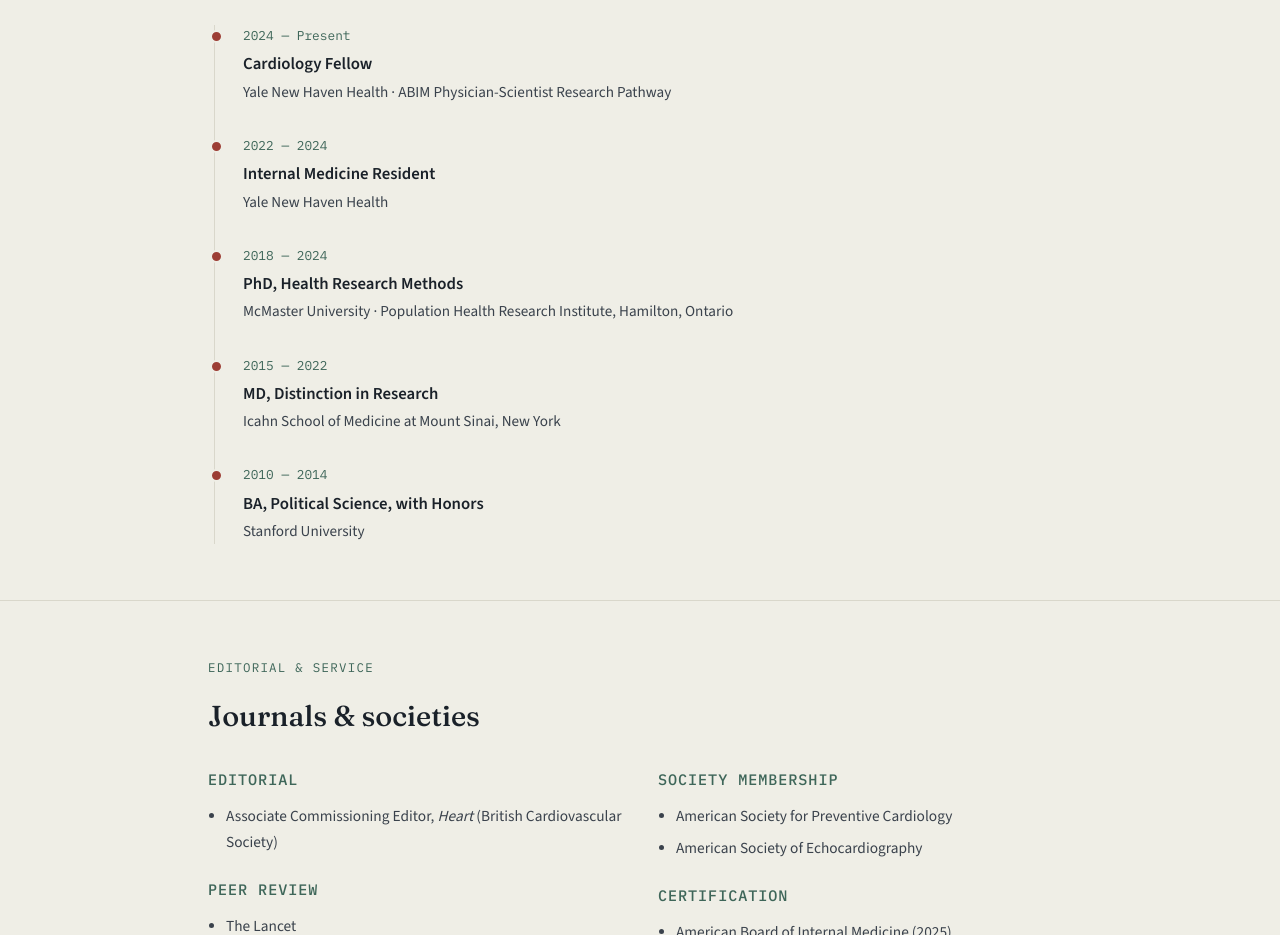
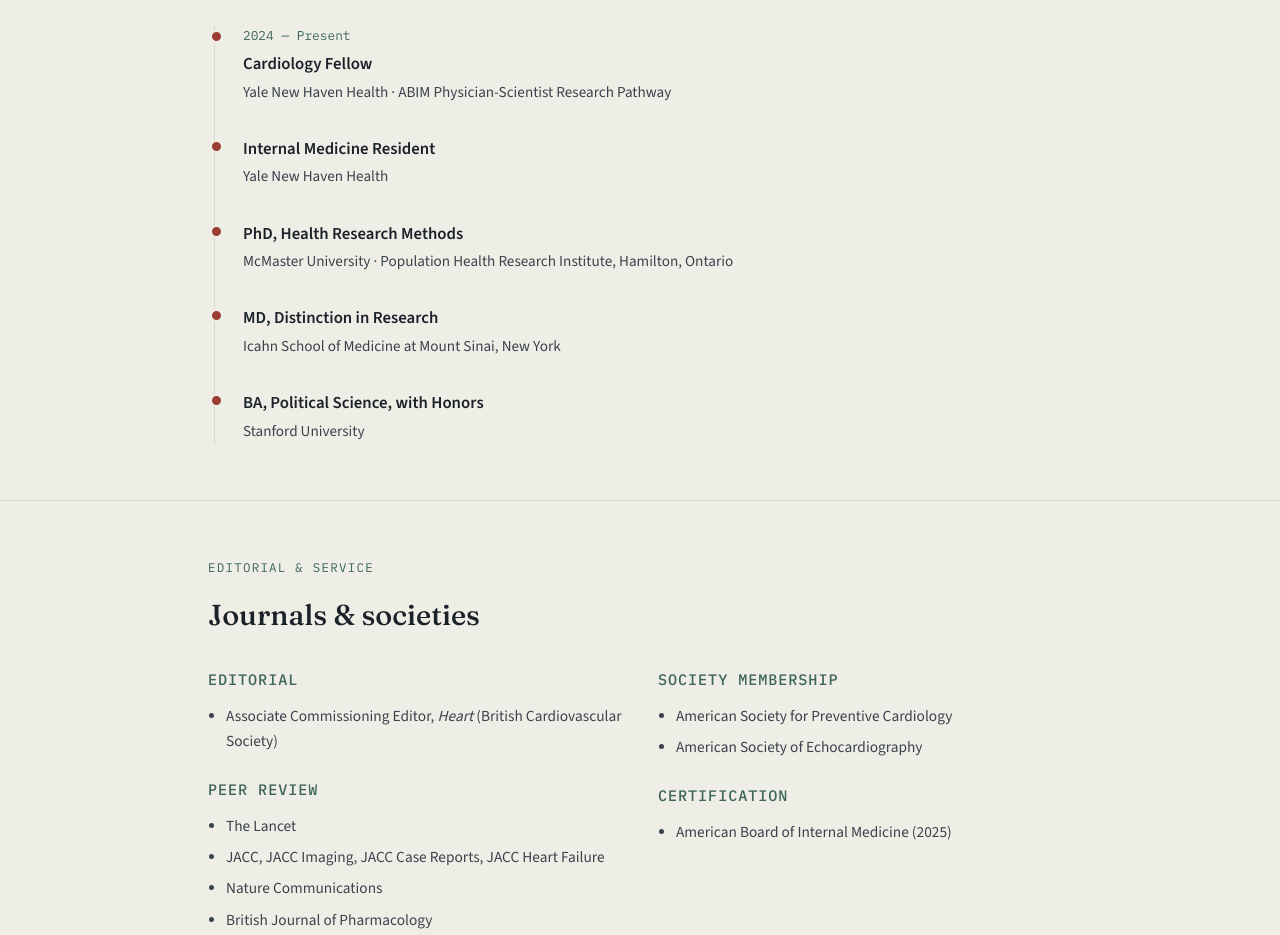
Before and after one commit to sukritnarula123/sukrit-narula.github.io, a plain HTML site: page index.html in a window 1280 px wide. Shown: the part 2641-3576 px from the top of the page. Drawn offline with nearby package versions, Linux system fonts and the light colour scheme.

Commit message:
Update index.html

```diff
--- a/index.html
+++ b/index.html
@@ -354,22 +354,18 @@
           <span class="tl-org">Yale New Haven Health · ABIM Physician-Scientist Research Pathway</span>
         </div>
         <div class="tl-item">
-          <span class="tl-date">2022 — 2024</span>
           <h3>Internal Medicine Resident</h3>
           <span class="tl-org">Yale New Haven Health</span>
         </div>
         <div class="tl-item">
-          <span class="tl-date">2018 — 2024</span>
           <h3>PhD, Health Research Methods</h3>
           <span class="tl-org">McMaster University · Population Health Research Institute, Hamilton, Ontario</span>
         </div>
         <div class="tl-item">
-          <span class="tl-date">2015 — 2022</span>
           <h3>MD, Distinction in Research</h3>
           <span class="tl-org">Icahn School of Medicine at Mount Sinai, New York</span>
         </div>
         <div class="tl-item">
-          <span class="tl-date">2010 — 2014</span>
           <h3>BA, Political Science, with Honors</h3>
           <span class="tl-org">Stanford University</span>
         </div>
```
